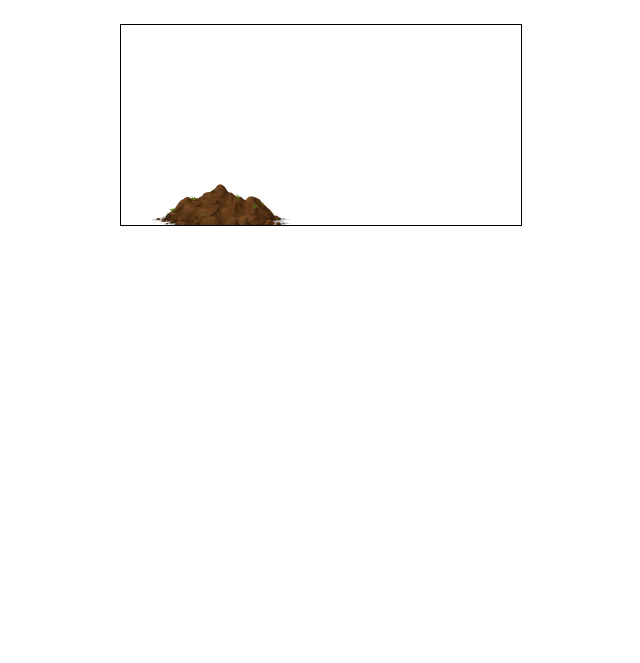
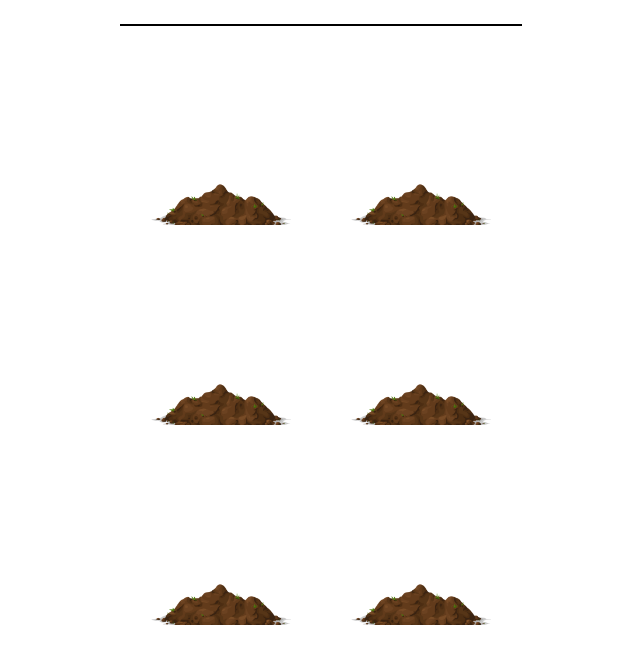
Before and after one commit to dimstry/Pukul-Tikus-Tanah, a plain HTML site: page index.html in a window 1280 px wide. Shown: the part 75-738 px from the top of the page, without its empty margins (319-959 px from the left). Drawn offline with Linux system fonts and the light colour scheme.

Commit message:
add tikus interface

```diff
--- a/css/style.css
+++ b/css/style.css
@@ -13,6 +13,7 @@ h1 {
   height: 200px;
   position: relative;
   overflow: hidden;
+  float: left;
 }
 
 .tanah::after {
@@ -33,7 +34,8 @@ h1 {
   background-size: 40%;
   position: absolute;
   top: 70px;
+  transition: top 0.3s;
 }
 .tanah.muncul .tikus {
-  top: 0;
+  top: -20px;
 }
--- a/index.html
+++ b/index.html
@@ -13,7 +13,26 @@
      <div class="container">
       <div class="tanah">
         <div class="tikus">
-
+        </div>
+      </div>
+      <div class="tanah">
+        <div class="tikus">
+        </div>
+      </div>
+      <div class="tanah">
+        <div class="tikus">
+        </div>
+      </div>
+      <div class="tanah">
+        <div class="tikus">
+        </div>
+      </div>
+      <div class="tanah">
+        <div class="tikus">
+        </div>
+      </div>
+      <div class="tanah">
+        <div class="tikus">
         </div>
       </div>
     </div>
@@ -21,3 +40,4 @@
     <script src="js/script.js"></script>
   </body>
 </html>
+</html>
```
